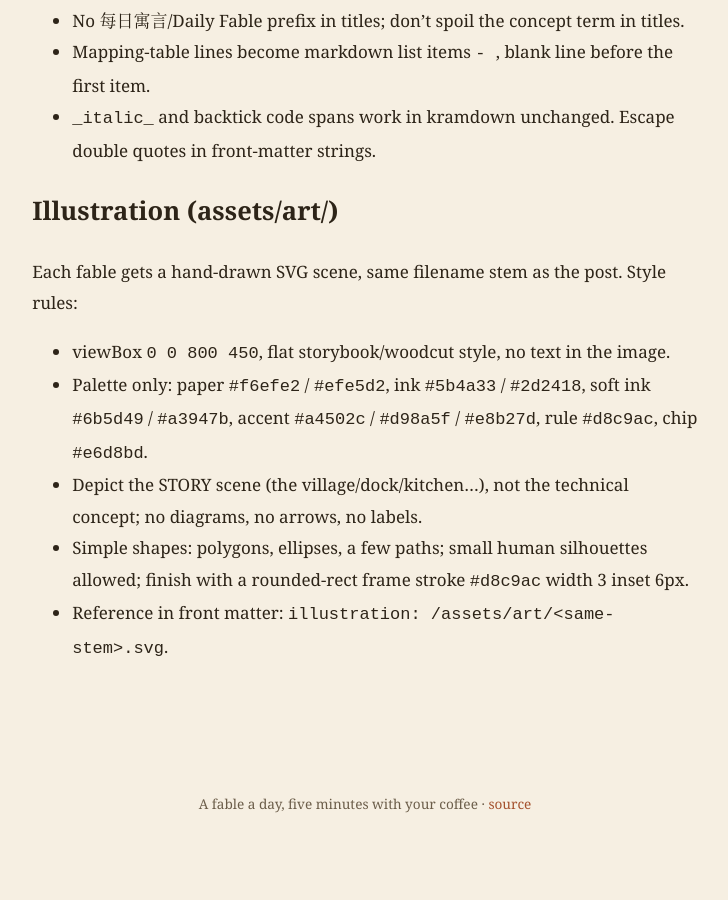
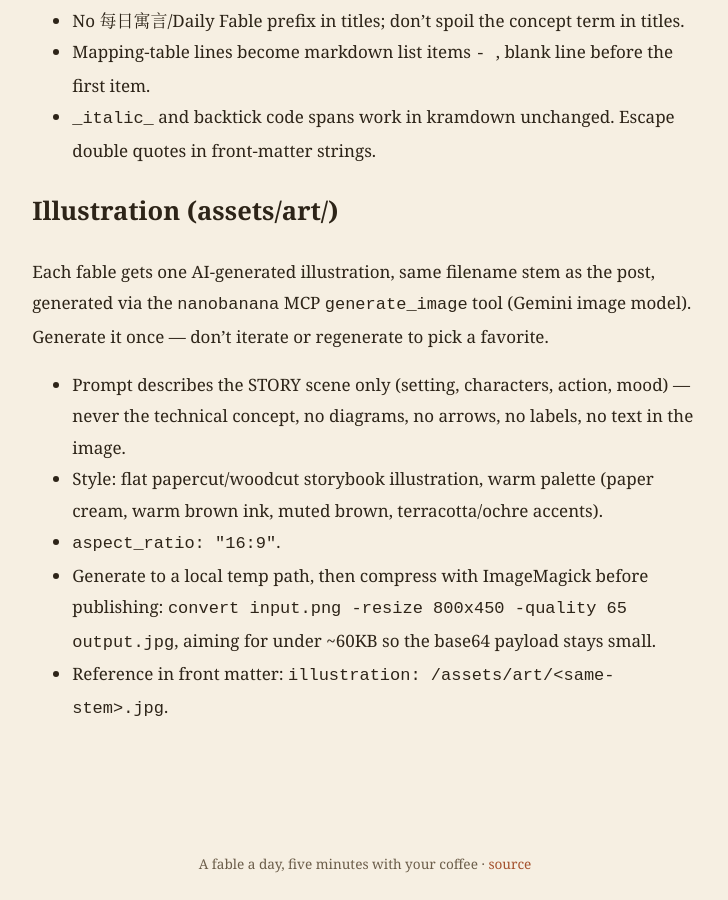
Before and after one commit to judexzhu/daily-fables, a Jekyll site: the page built from POST_FORMAT.md, in a window 1280 px wide and 900 px high, scrolled down 1169 px. Shown: the whole window, without its empty margins (275-1003 px from the left). Built offline with Jekyll 4.4.1, drawn with Linux system fonts in a browser that asks for light colours; our own code applies the rules of GitHub Pages for plain Markdown files; before the commit the page ends 2046 px from its top, so only the background shows below that; some of the changed text lies outside the part shown.

Commit message:
Switch illustration pipeline from hand-coded SVG to nanobanana-generated JPG

```diff
--- a/POST_FORMAT.md
+++ b/POST_FORMAT.md
@@ -10,7 +10,7 @@ title_zh: "<中文标题>"
 title_en: "<English Title>"
 concept: "<English concept name>"
 tags: [<1-3 lowercase area tags>]
-illustration: /assets/art/YYYY-MM-DD-<concept-slug>.svg
+illustration: /assets/art/YYYY-MM-DD-<concept-slug>.jpg
 ---
 <section class="zh" markdown="1">
 中文正文（不含标题行）…
@@ -34,9 +34,10 @@ Conversion rules from fable text:
 - `_italic_` and backtick code spans work in kramdown unchanged. Escape double quotes in front-matter strings.
 
 ## Illustration (assets/art/)
-Each fable gets a hand-drawn SVG scene, same filename stem as the post. Style rules:
-- viewBox `0 0 800 450`, flat storybook/woodcut style, no text in the image.
-- Palette only: paper `#f6efe2` / `#efe5d2`, ink `#5b4a33` / `#2d2418`, soft ink `#6b5d49` / `#a3947b`, accent `#a4502c` / `#d98a5f` / `#e8b27d`, rule `#d8c9ac`, chip `#e6d8bd`.
-- Depict the STORY scene (the village/dock/kitchen…), not the technical concept; no diagrams, no arrows, no labels.
-- Simple shapes: polygons, ellipses, a few paths; small human silhouettes allowed; finish with a rounded-rect frame stroke `#d8c9ac` width 3 inset 6px.
-- Reference in front matter: `illustration: /assets/art/<same-stem>.svg`.
+Each fable gets one AI-generated illustration, same filename stem as the post, generated via the `nanobanana` MCP `generate_image` tool (Gemini image model). Generate it once — don't iterate or regenerate to pick a favorite.
+
+- Prompt describes the STORY scene only (setting, characters, action, mood) — never the technical concept, no diagrams, no arrows, no labels, no text in the image.
+- Style: flat papercut/woodcut storybook illustration, warm palette (paper cream, warm brown ink, muted brown, terracotta/ochre accents).
+- `aspect_ratio: "16:9"`.
+- Generate to a local temp path, then compress with ImageMagick before publishing: `convert input.png -resize 800x450 -quality 65 output.jpg`, aiming for under ~60KB so the base64 payload stays small.
+- Reference in front matter: `illustration: /assets/art/<same-stem>.jpg`.
```
